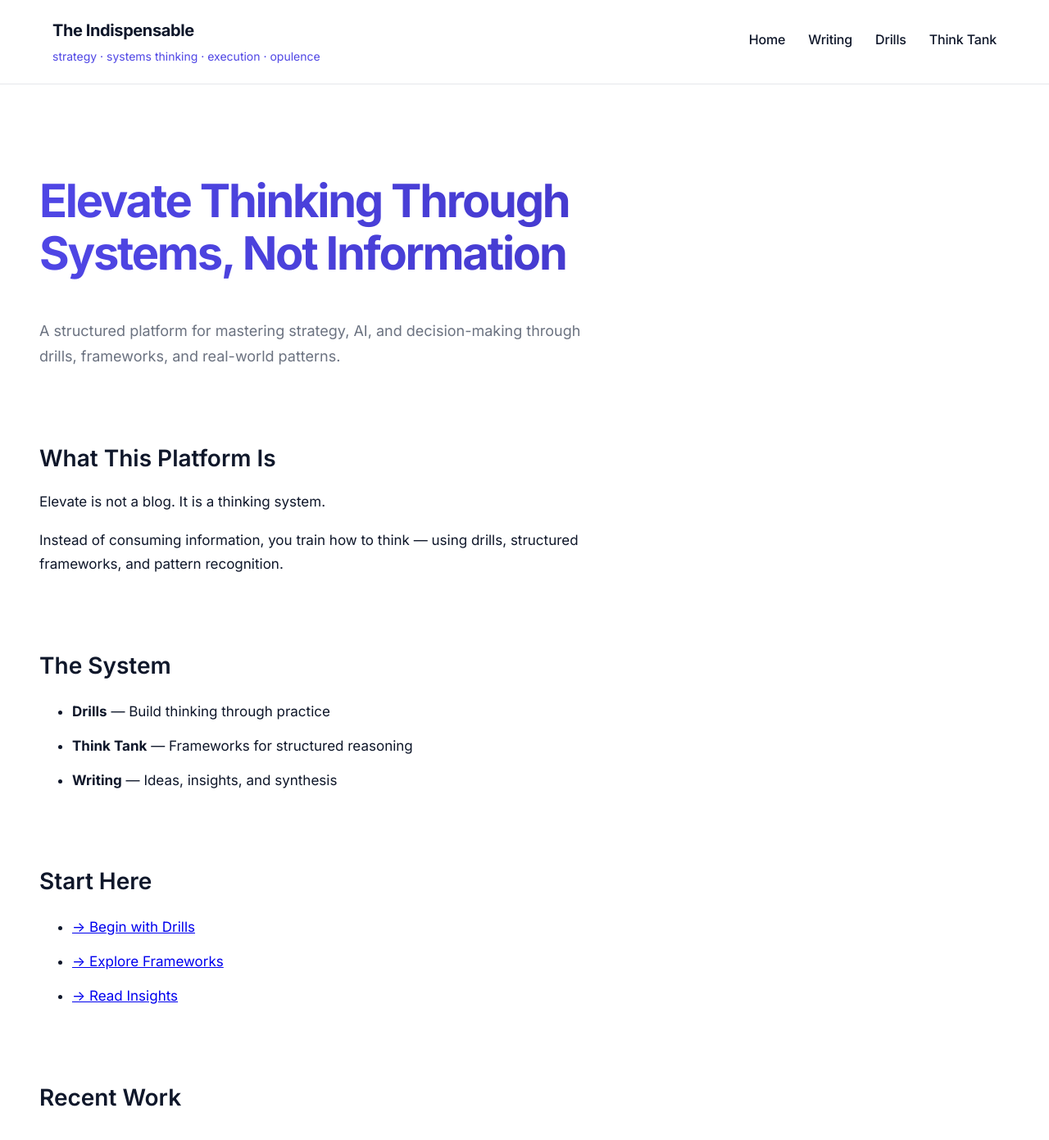
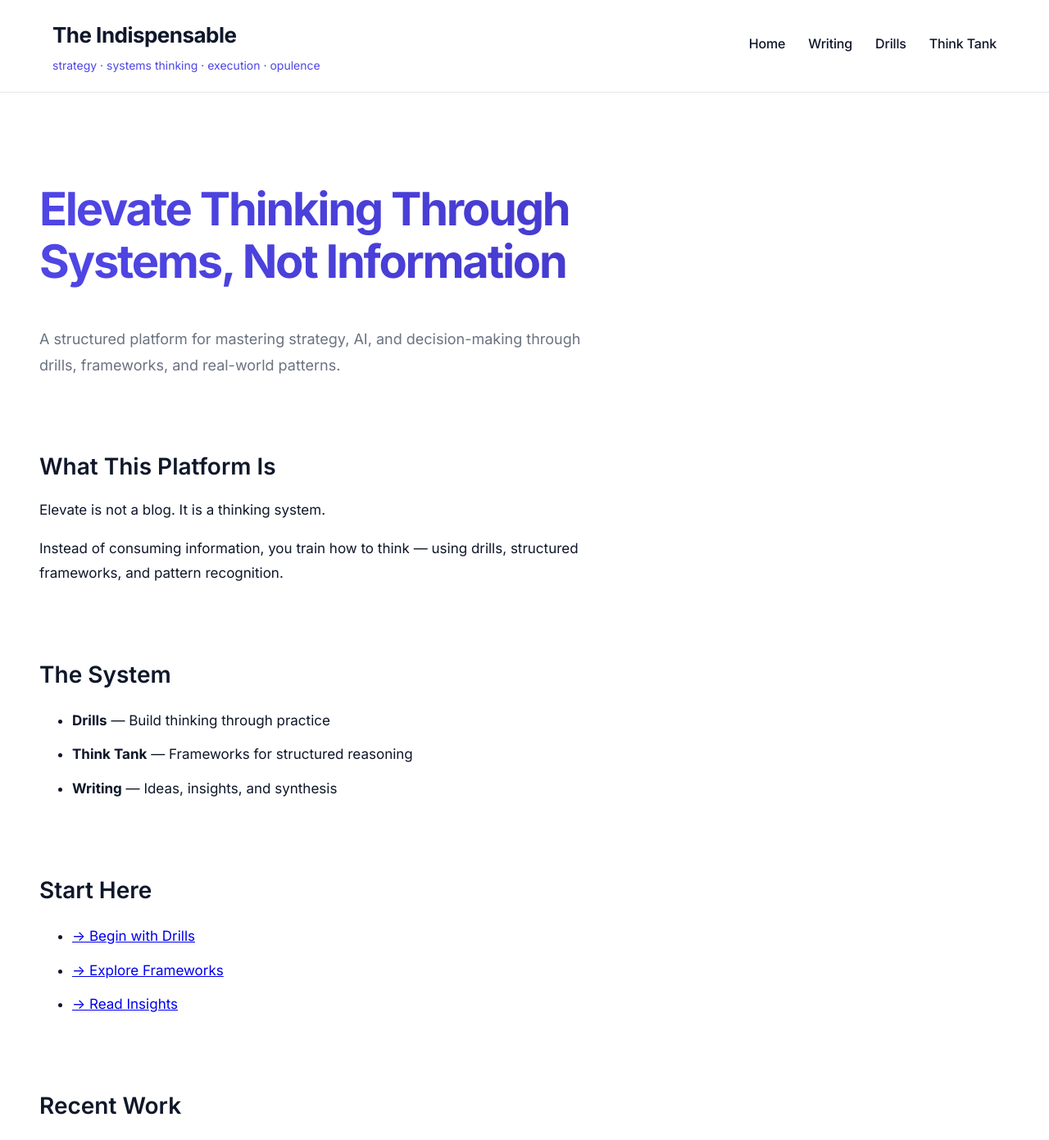
Before and after one commit to lakshminarayanannarasimhan-star/lakshminarayanannarasimhan-star.github.io, a Jekyll site: the page built from index.md, in a window 1280 px wide and 1391 px high. Shown: the whole window at 82% size. Built offline with Jekyll 4.4.1, drawn with Linux system fonts in a browser that asks for light colours.

Commit message:
Update style.css

```diff
--- a/assets/css/style.css
+++ b/assets/css/style.css
@@ -237,7 +237,7 @@ section {
    ========================= */
 
 .logo {
-  font-size: 20px;
+  font-size: 26px;
   font-weight: 700;
   letter-spacing: -0.02em;
 }
```
